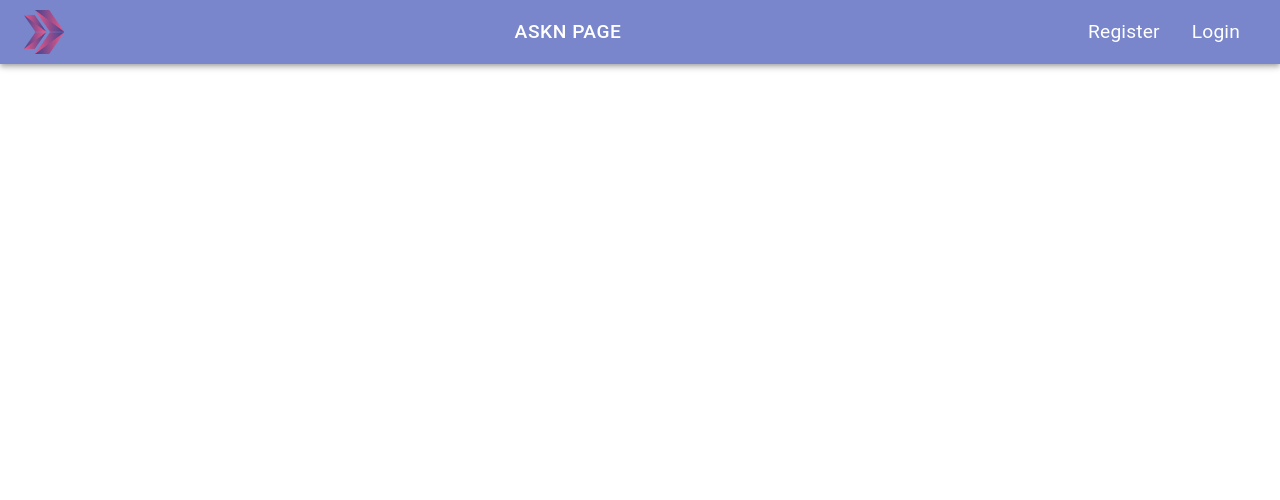
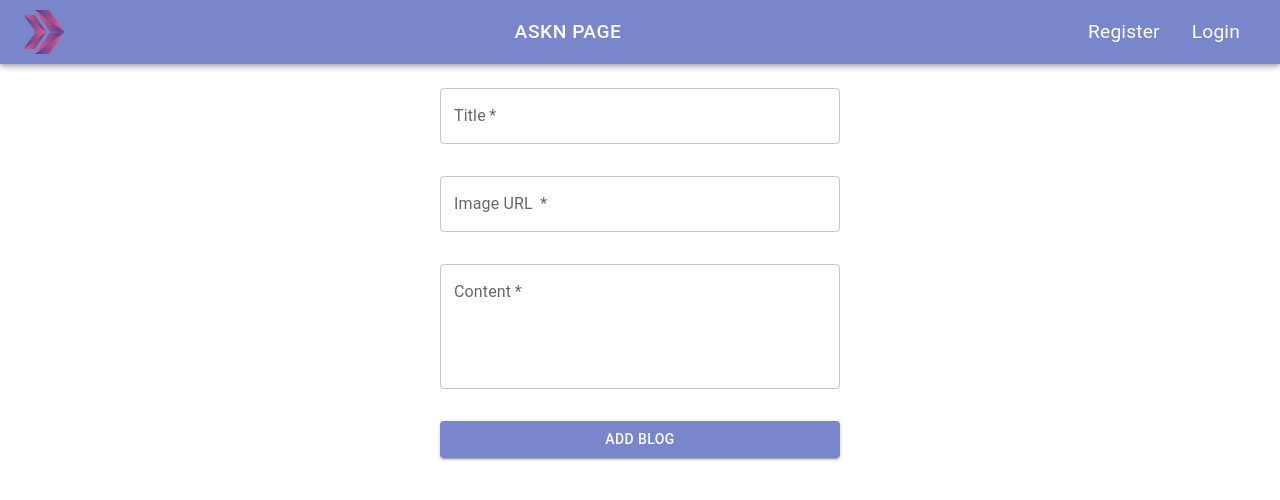
Before and after one commit to asknksk/Fire-Blog-App, a React (Create React App) app: page /newblog in a window 1280 px wide. Shown: the top 500 px of the page. Built offline with nearby package versions, Linux system fonts and the light colour scheme; no server answers.

Commit message:
newblog page building

```diff
--- a/src/auth/firebase.js
+++ b/src/auth/firebase.js
@@ -45,6 +45,7 @@ export const register = async (email, password, displayName, navigate) => {
   }
 };
 
+// Login function. firebase function
 export const login = async (email, password) => {
   try {
     const { user } = await signInWithEmailAndPassword(auth, email, password);
@@ -57,6 +58,7 @@ export const login = async (email, password) => {
   }
 };
 
+// Logout user function. firebase function
 export const logout = async () => {
   try {
     const { user } = await signOut(auth);
@@ -67,6 +69,7 @@ export const logout = async () => {
   }
 };
 
+// If the user is logged in, to keep it all the time.. firebase function
 onAuthStateChanged(auth, (user) => {
   if (user) {
     store.dispatch(loginUser(user));
@@ -75,6 +78,7 @@ onAuthStateChanged(auth, (user) => {
   }
 });
 
+// Login user to google  function. firebase function
 export const signUpGoogle = () => {
   const provider = new GoogleAuthProvider();
   signInWithPopup(auth, provider)
--- a/src/components/BlogCard.jsx
+++ b/src/components/BlogCard.jsx
@@ -1,7 +1,6 @@
 import * as React from "react";
 import { styled } from "@mui/material/styles";
 import Card from "@mui/material/Card";
-import CardHeader from "@mui/material/CardHeader";
 import CardMedia from "@mui/material/CardMedia";
 import CardContent from "@mui/material/CardContent";
 import CardActions from "@mui/material/CardActions";
@@ -9,33 +8,28 @@ import Collapse from "@mui/material/Collapse";
 import Avatar from "@mui/material/Avatar";
 import IconButton from "@mui/material/IconButton";
 import Typography from "@mui/material/Typography";
-import { red } from "@mui/material/colors";
 import FavoriteIcon from "@mui/icons-material/Favorite";
-import ShareIcon from "@mui/icons-material/Share";
-import ExpandMoreIcon from "@mui/icons-material/ExpandMore";
-import MoreVertIcon from "@mui/icons-material/MoreVert";
 import Grid from "@mui/material/Grid";
 import ChatBubbleOutlineIcon from "@mui/icons-material/ChatBubbleOutline";
-import LockOutlinedIcon from "@mui/icons-material/LockOutlined";
 import Box from "@mui/material/Box";
 
-const ExpandMore = styled((props) => {
-  const { expand, ...other } = props;
-  return <IconButton {...other} />;
-})(({ theme, expand }) => ({
-  transform: !expand ? "rotate(0deg)" : "rotate(180deg)",
-  marginLeft: "auto",
-  transition: theme.transitions.create("transform", {
-    duration: theme.transitions.duration.shortest,
-  }),
-}));
+// const ExpandMore = styled((props) => {
+//   const { expand, ...other } = props;
+//   return <IconButton {...other} />;
+// })(({ theme, expand }) => ({
+//   transform: !expand ? "rotate(0deg)" : "rotate(180deg)",
+//   marginLeft: "auto",
+//   transition: theme.transitions.create("transform", {
+//     duration: theme.transitions.duration.shortest,
+//   }),
+// }));
 
 export default function RecipeReviewCard() {
-  const [expanded, setExpanded] = React.useState(false);
+  //   const [expanded, setExpanded] = React.useState(true);
 
-  const handleExpandClick = () => {
-    setExpanded(!expanded);
-  };
+  //   const handleExpandClick = () => {
+  //     setExpanded(!expanded);
+  //   };
 
   return (
     <Grid item xs={12} sm={6} md={4} lg={3} spacing={2}>
@@ -54,7 +48,7 @@ export default function RecipeReviewCard() {
             the mussels, if you like.
           </Typography>
         </CardContent>
-        <Box sx={{ display: "flex", alignItems: "center" }}>
+        <Box sx={{ display: "flex", alignItems: "center", ml: 1 }}>
           <Avatar sx={{ m: 1, width: 24, height: 24 }} />
           <Typography variant="body1" color="secondary">
             qweqwe@qweqweqw.com
@@ -74,7 +68,7 @@ export default function RecipeReviewCard() {
             0{" "}
           </Typography>
         </CardActions>
-        <Collapse in={expanded} timeout="auto" unmountOnExit>
+        {/* <Collapse in={expanded} timeout="auto" unmountOnExit>
           <CardContent>
             <Typography paragraph>Method:</Typography>
             <Typography paragraph>
@@ -105,7 +99,7 @@ export default function RecipeReviewCard() {
               serve.
             </Typography>
           </CardContent>
-        </Collapse>
+        </Collapse> */}
       </Card>
     </Grid>
   );
--- a/src/components/Navbar.jsx
+++ b/src/components/Navbar.jsx
@@ -112,9 +112,17 @@ const ResponsiveAppBar = () => {
                 <MenuItem onClick={handleCloseUserMenu}>
                   <Typography
                     textAlign="center"
-                    onClick={() => navigate("/update")}
+                    onClick={() => navigate("/profile")}
                   >
                     Profile
+                  </Typography>
+                </MenuItem>
+                <MenuItem onClick={handleCloseUserMenu}>
+                  <Typography
+                    textAlign="center"
+                    onClick={() => navigate("/newblog")}
+                  >
+                    New Blog
                   </Typography>
                 </MenuItem>
 
--- /dev/null
+++ b/src/pages/NewBlog.jsx
@@ -0,0 +1,41 @@
+import * as React from "react";
+import Box from "@mui/material/Box";
+import TextField from "@mui/material/TextField";
+import Button from "@mui/material/Button";
+
+export default function FormPropsTextFields() {
+  return (
+    <Box
+      component="form"
+      sx={{
+        width: "27rem",
+        minWidth: "300px",
+        display: "flex",
+        flexDirection: "column",
+        m: "auto",
+      }}
+      noValidate
+      autoComplete="off"
+    >
+      <TextField required id="outlined-required" label="Title" sx={{ m: 2 }} />
+
+      <TextField
+        required
+        id="outlined-required"
+        label="Image URL "
+        sx={{ m: 2 }}
+      />
+      <TextField
+        id="outlined-multiline-static"
+        label="Content"
+        multiline
+        required
+        rows={4}
+        sx={{ m: 2 }}
+      />
+      <Button type="submit" variant="contained" sx={{ m: 2 }}>
+        Add Blog{" "}
+      </Button>
+    </Box>
+  );
+}
--- /dev/null
+++ b/src/pages/Profile.jsx
@@ -0,0 +1,7 @@
+import React from "react";
+
+const Profile = () => {
+  return <div>Profile</div>;
+};
+
+export default Profile;
--- a/src/router/AppRouter.jsx
+++ b/src/router/AppRouter.jsx
@@ -4,6 +4,8 @@ import Dashboard from "../pages/Dashboard";
 import Details from "../pages/Details";
 import Login from "../pages/Login";
 import Register from "../pages/Register";
+import Profile from "../pages/Profile";
+import NewBlog from "../pages/NewBlog";
 import PrivateRouter from "./PrivateRouter";
 
 const AppRouter = () => {
@@ -14,6 +16,8 @@ const AppRouter = () => {
         <Route path="/" element={<Dashboard />} />
         <Route path="/login" element={<Login />} />
         <Route path="/register" element={<Register />} />
+        <Route path="/profile" element={<Profile />} />
+        <Route path="/newblog" element={<NewBlog />} />
         <Route path="/detail/:id" element={<PrivateRouter />}>
           <Route path="" element={<Details />} />
         </Route>
```
